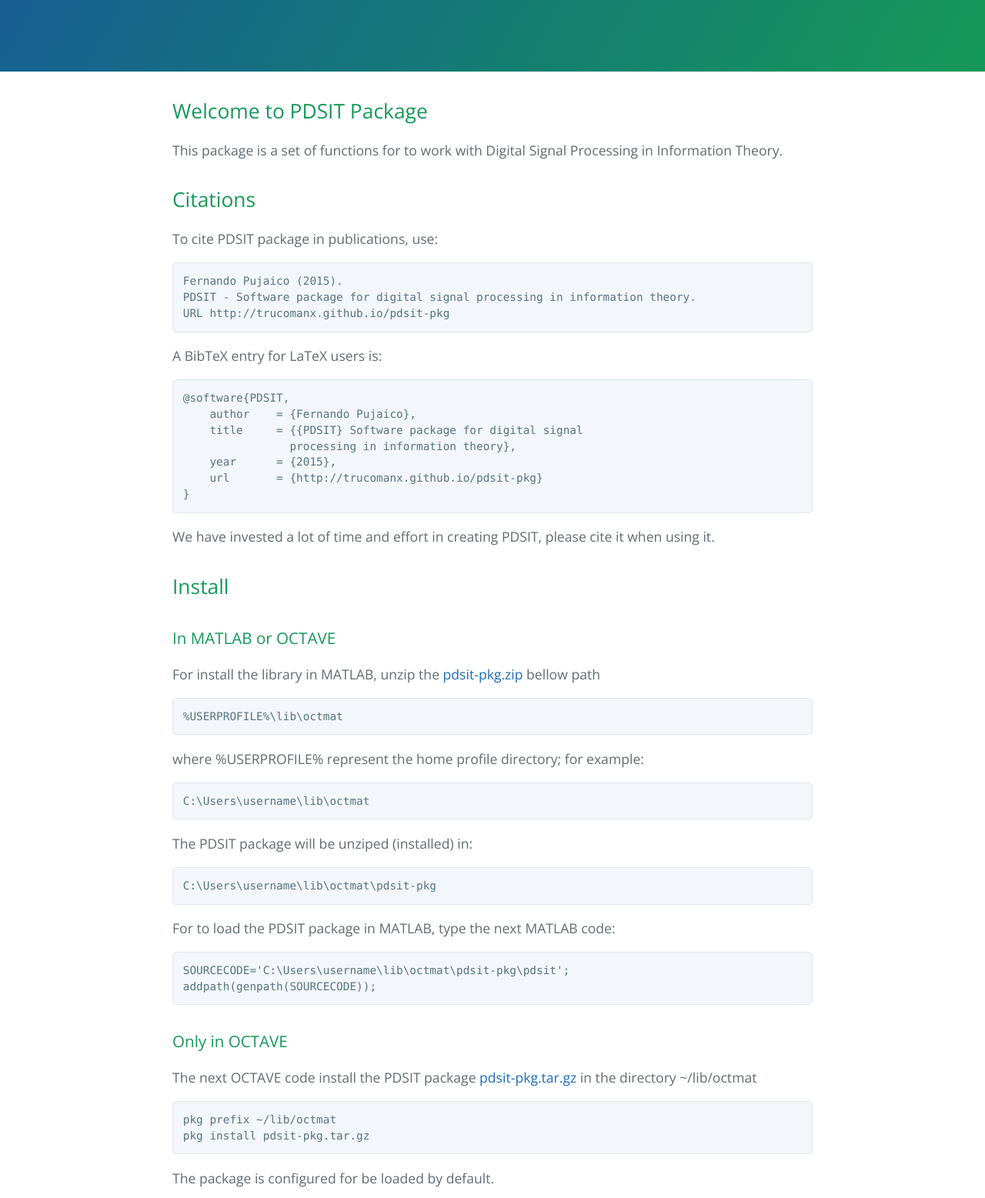
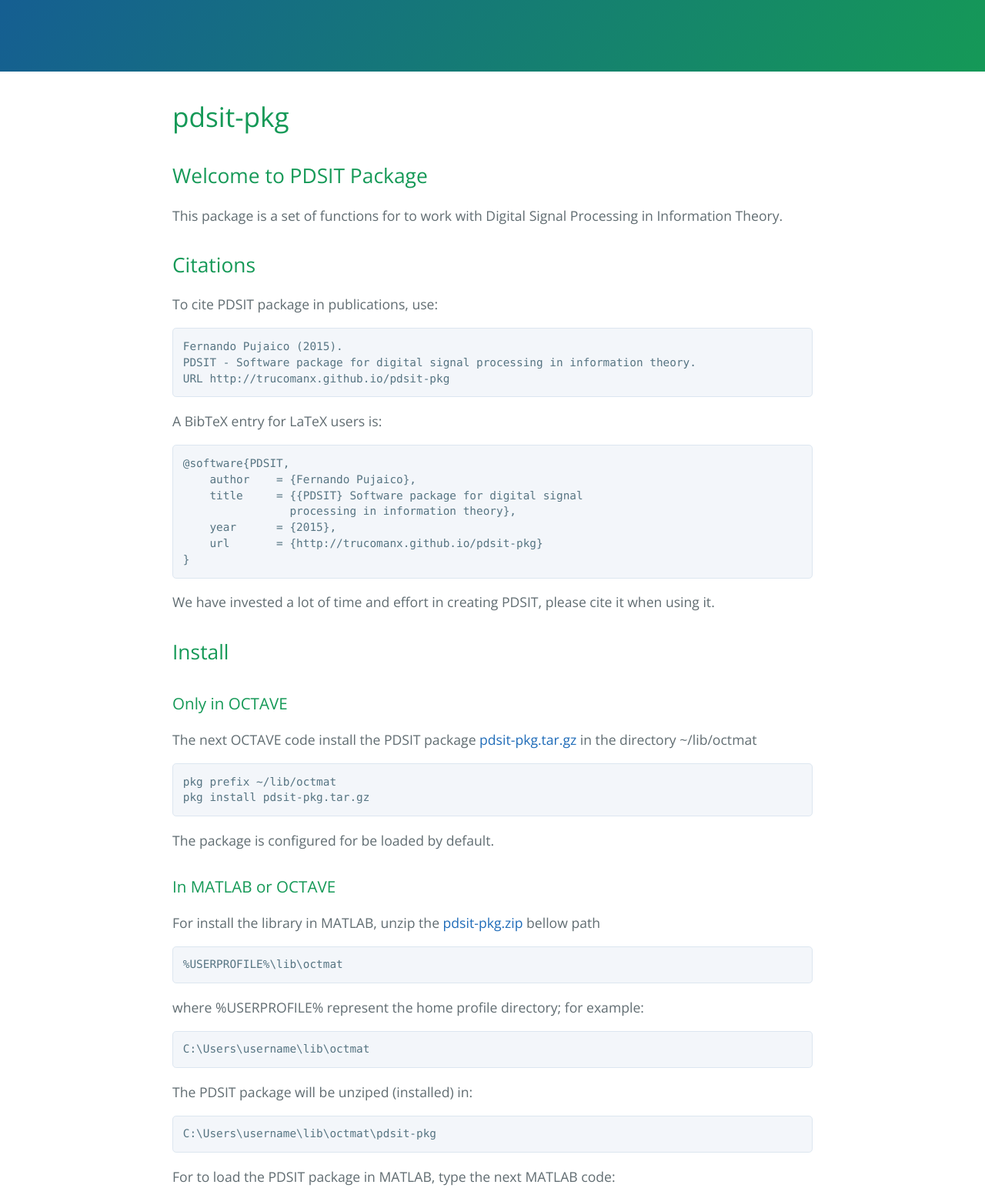
Before and after one commit to trucomanx/pdsit-pkg, a plain HTML site: page index.html in a window 1280 px wide. Shown: the part 290-1847 px from the top of the page at 77% size. Drawn offline with nearby package versions, Linux system fonts and the light colour scheme.

Commit message:
Create gh-pages branch via GitHub

```diff
--- a/index.html
+++ b/index.html
@@ -19,7 +19,10 @@
     </section>
 
     <section class="main-content">
-      <h2>
+      <h1>
+<a id="pdsit-pkg" class="anchor" href="#pdsit-pkg" aria-hidden="true"><span class="octicon octicon-link"></span></a>pdsit-pkg</h1>
+
+<h2>
 <a id="welcome-to-pdsit-package" class="anchor" href="#welcome-to-pdsit-package" aria-hidden="true"><span class="octicon octicon-link"></span></a>Welcome to PDSIT Package</h2>
 
 <p>This package is a set of functions for to work with Digital Signal Processing
@@ -53,6 +56,19 @@ when using it.</p>
 <a id="install" class="anchor" href="#install" aria-hidden="true"><span class="octicon octicon-link"></span></a>Install</h2>
 
 <h3>
+<a id="only-in-octave" class="anchor" href="#only-in-octave" aria-hidden="true"><span class="octicon octicon-link"></span></a>Only in OCTAVE</h3>
+
+<p>The next OCTAVE code install the PDSIT package
+<a href="https://github.com/trucomanx/pdsit-pkg/tarball/master">pdsit-pkg.tar.gz</a>
+in the directory ~/lib/octmat</p>
+
+<pre><code>pkg prefix ~/lib/octmat
+pkg install pdsit-pkg.tar.gz
+</code></pre>
+
+<p>The package is configured for be loaded by default.</p>
+
+<h3>
 <a id="in-matlab-or-octave" class="anchor" href="#in-matlab-or-octave" aria-hidden="true"><span class="octicon octicon-link"></span></a>In MATLAB or OCTAVE</h3>
 
 <p>For install the library in MATLAB, unzip the
@@ -76,19 +92,6 @@ when using it.</p>
 <pre><code>SOURCECODE='C:\Users\username\lib\octmat\pdsit-pkg\pdsit';
 addpath(genpath(SOURCECODE));
 </code></pre>
-
-<h3>
-<a id="only-in-octave" class="anchor" href="#only-in-octave" aria-hidden="true"><span class="octicon octicon-link"></span></a>Only in OCTAVE</h3>
-
-<p>The next OCTAVE code install the PDSIT package
-<a href="https://github.com/trucomanx/pdsit-pkg/tarball/master">pdsit-pkg.tar.gz</a>
-in the directory ~/lib/octmat</p>
-
-<pre><code>pkg prefix ~/lib/octmat
-pkg install pdsit-pkg.tar.gz
-</code></pre>
-
-<p>The package is configured for be loaded by default.</p>
 
 <h2>
 <a id="license" class="anchor" href="#license" aria-hidden="true"><span class="octicon octicon-link"></span></a>License</h2>
```
Also changed, not shown: params.json (+1 -1 lines).
